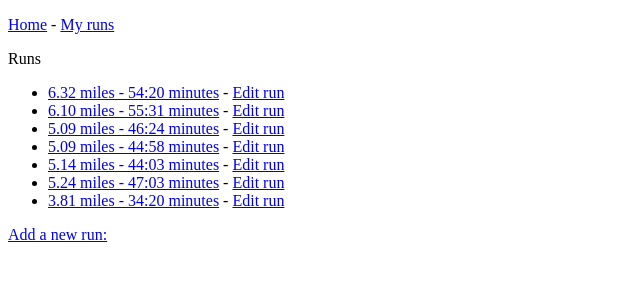
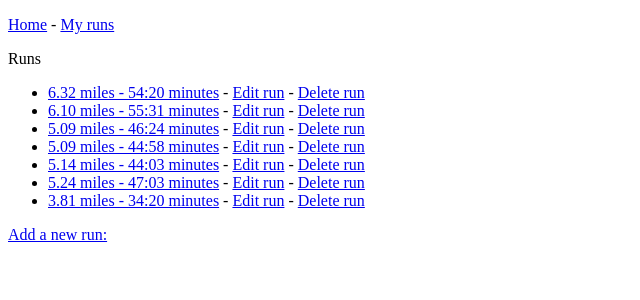
Before and after one commit to nleclaire/stat-tracker, a Django app: page /runs in a window 1280 px wide. Shown: the top 300 px of the page, without its empty margins (0-640 px from the left). Run offline with Django 3.2, Linux system fonts and the light colour scheme; data comes from the database, SQL or seed files in the repository; both versions use the stored data as it was after the commit.

Commit message:
adds delete_run

```diff
--- a/run_stats/static/js/app.js
+++ b/run_stats/static/js/app.js
@@ -6,6 +6,13 @@ submitForms = () => {
 
 addSplit = () => {
     const form = document.querySelector("#split-form");
-    console.log(form.innerHTML);
+    console.log(form);
+    // form.innerHTML = "";
+    form.innerHTML += `
+        <form action="{% url 'run_stats:add_splits' run.id %}" method="post">
+        <input type="input" name="split-times"></input>
+        <br>
+        </form>
+    `
     console.log("addSplit button pressed")
 }
--- a/run_stats/templates/run_stats/runs.html
+++ b/run_stats/templates/run_stats/runs.html
@@ -7,7 +7,8 @@
       {% for run in runs %}
       <li>
           <a href="{% url 'run_stats:run' run.id %}">{{ run }}</a> -
-          <a href="{% url 'run_stats:edit_run' run.id %}">Edit run</a>
+          <a href="{% url 'run_stats:edit_run' run.id %}">Edit run</a> -
+          <a href="{% url 'run_stats:delete_run' run.id %}">Delete run</a>
       </li>
 
       {% empty %}
--- a/run_stats/urls.py
+++ b/run_stats/urls.py
@@ -18,6 +18,9 @@ urlpatterns = [
     # Page to edit a Run
     path('runs/edit_run/<int:run_id>', views.edit_run, name="edit_run"),
 
+    # Page to delete Run
+    path('runs/<int:run_id>/delete_run', views.delete_run, name="delete_run"),
+
     # Page to add Splits
     path('runs/<int:run_id>/add_splits', views.add_splits, name="add_splits"),
 ]
--- a/run_stats/views.py
+++ b/run_stats/views.py
@@ -1,4 +1,5 @@
 from django.shortcuts import render
+from django.urls import reverse
 from django.http import HttpResponseRedirect
 from .models import Run
 from .forms import RunForm, SplitForm
@@ -43,11 +44,16 @@ def edit_run(request, run_id):
         # POST data submitted; process data
         form = RunForm(instance=run, data=request.POST)
         if form.is_valid:
-            run_form.save()
+            form.save()
             return HttpResponseRedirect(reverse('run_stats:runs'))
 
     context = {'form': form, 'run': run}
     return render(request, 'run_stats/edit_run.html', context)
+
+def delete_run(request, run_id):
+    """Delete an existing run."""
+    if Run.objects.filter(id=run_id).delete():
+        return HttpResponseRedirect(reverse('run_stats:runs'))
 
 def add_splits(request, run_id):
     """Add splits to an existing run."""
```
Also changed, not shown: captains_log/log_2022_1_18.md (+1 -0 lines), run_stats/templates/run_stats/add_splits.html (+9 -5 lines), db.sqlite3.
